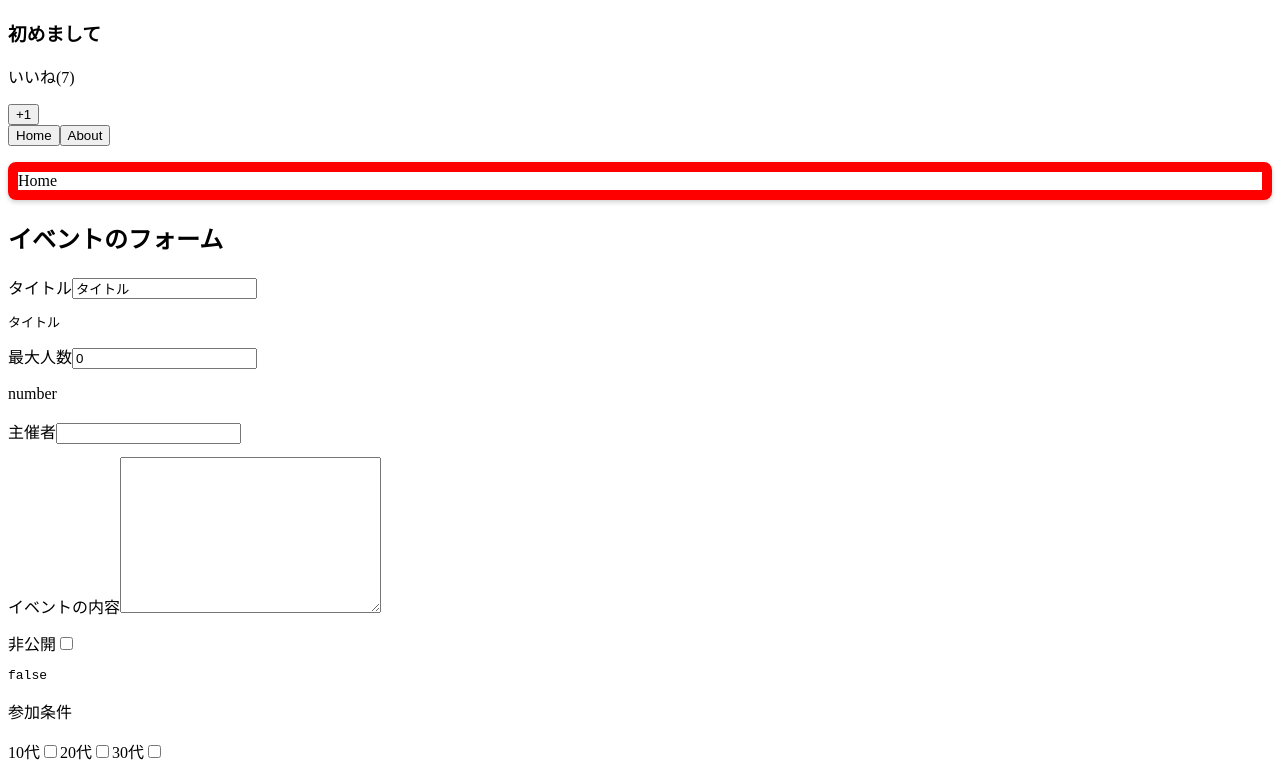
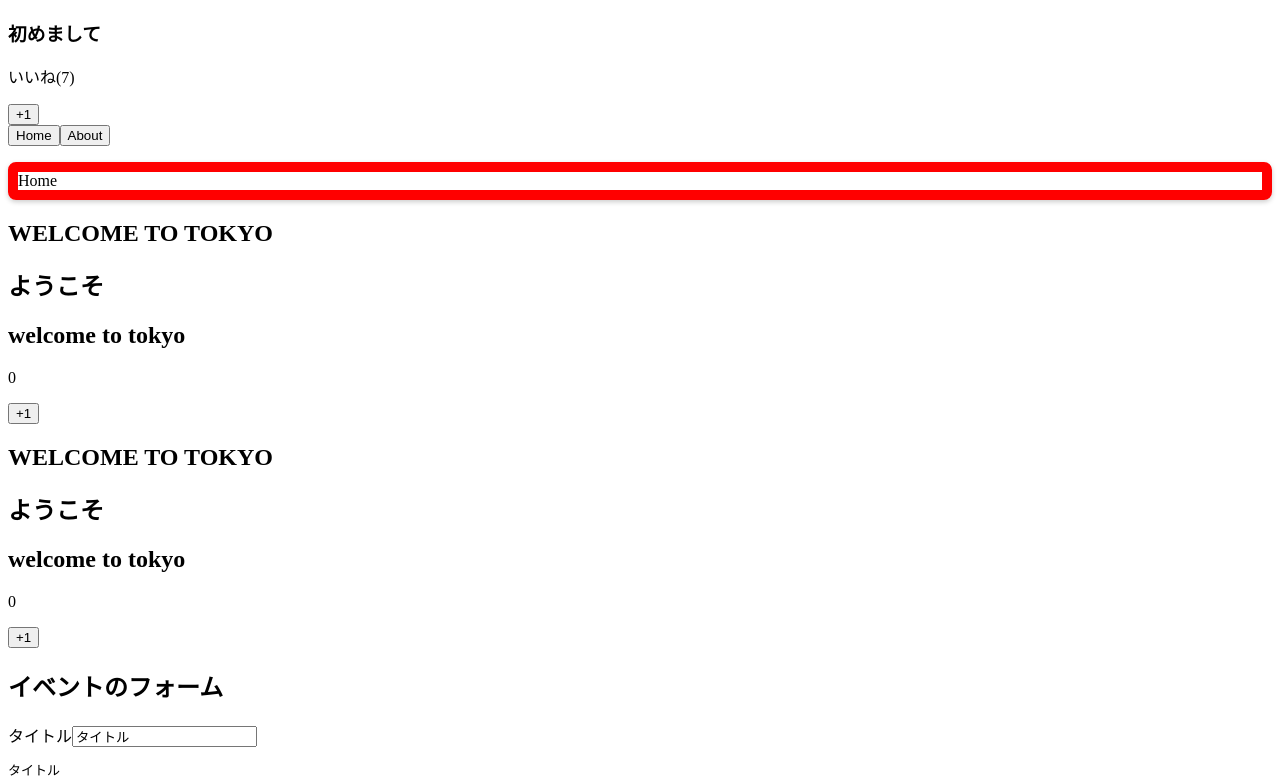
Before and after one commit to nom30523/p-vuejs, a Vue app in the folder p-vuejs/: page / in a window 1280 px wide. Shown: the top 779 px of the page. Built offline with nearby package versions, Linux system fonts and the light colour scheme.

Commit message:
フィルターとミックスイン

```diff
--- /dev/null
+++ b/p-vuejs/src/components/CountNumber.vue
@@ -0,0 +1,17 @@
+<template>
+  <div>
+    <h2>{{ title | upperCase }}</h2>
+    <h2>{{ subTitle | upperCase }}</h2>
+    <h2>{{ title | lowerCase }}</h2>
+    <p>{{ number }}</p>
+    <button @click="number++">+1</button>
+  </div>
+</template>
+
+<script>
+import { tokyoNumber } from "@/tokyoNumber"
+
+export default {
+  mixins: [tokyoNumber]
+}
+</script>
--- a/p-vuejs/src/components/Home.vue
+++ b/p-vuejs/src/components/Home.vue
@@ -1,9 +1,24 @@
 <template>
-  <p v-border:solid.round.shadow="{ width: '10px', color: 'red'}">Home</p>
+  <div>
+    <p v-border:solid.round.shadow="{ width: '10px', color: 'red' }">Home</p>
+    <h2>{{ title | upperCase }}</h2>
+    <h2>{{ subTitle | upperCase }}</h2>
+    <h2>{{ title | lowerCase }}</h2>
+    <p>{{ number }}</p>
+    <button @click="number++">+1</button>
+    <CountNumber></CountNumber>
+  </div>
 </template>
 
 <script>
+import CountNumber from "./CountNumber.vue";
+import { tokyoNumber } from "@/tokyoNumber";
+
 export default {
+  mixins: [tokyoNumber],
+  components: {
+    CountNumber
+  },
   directives: {
     border: function(el, binding) {
       el.style.borderWidth = binding.value.width;
--- a/p-vuejs/src/main.js
+++ b/p-vuejs/src/main.js
@@ -3,18 +3,15 @@
 import LikeNumber from "./components/LikeNumber.vue"
 
 Vue.config.productionTip = false
-Vue.component('LikeNumber', LikeNumber)
-// Vue.directive("border", function(el, binding) {
-  // el.style.borderWidth = binding.value.width;
-  // el.style.borderColor = binding.value.color;
-  // el.style.borderStyle = binding.arg;
-  // if (binding.modifiers.round) {
-  //   el.style.borderRadius = "0.5rem";
-  // }
-  // if (binding.modifiers.shadow) {
-  //   el.style.boxShadow = "0 2px 5px rgba(0, 0, 0, 0.2)";
-  // }
-// });
+Vue.component('LikeNumber', LikeNumber);
+Vue.filter("upperCase", function(value) {
+  return value.toUpperCase();
+});
+Vue.mixin({
+  created() {
+    console.log("global mixin");
+  }
+});
 
 new Vue({
   render: h => h(App),
--- /dev/null
+++ b/p-vuejs/src/tokyoNumber.js
@@ -0,0 +1,14 @@
+export const tokyoNumber = {
+  data() {
+    return {
+      title: "Welcome to Tokyo",
+      subTitle: "ようこそ",
+      number: 0
+    }
+  },
+  filters: {
+    lowerCase(value) {
+      return value.toLowerCase();
+    }
+  },
+}
```
